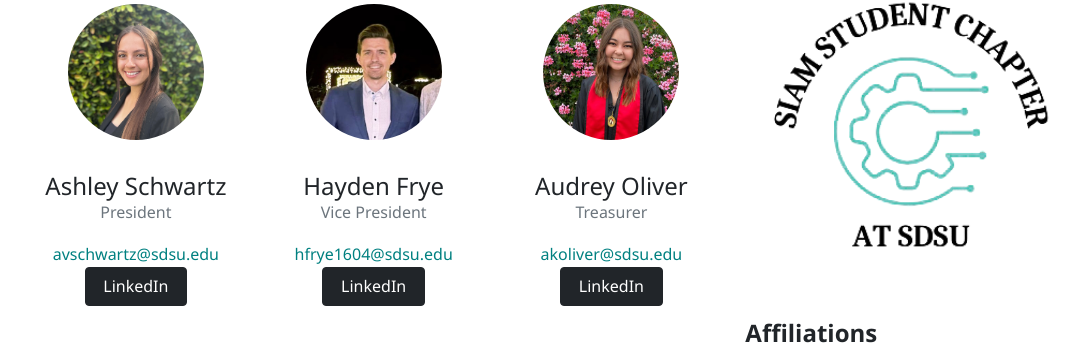
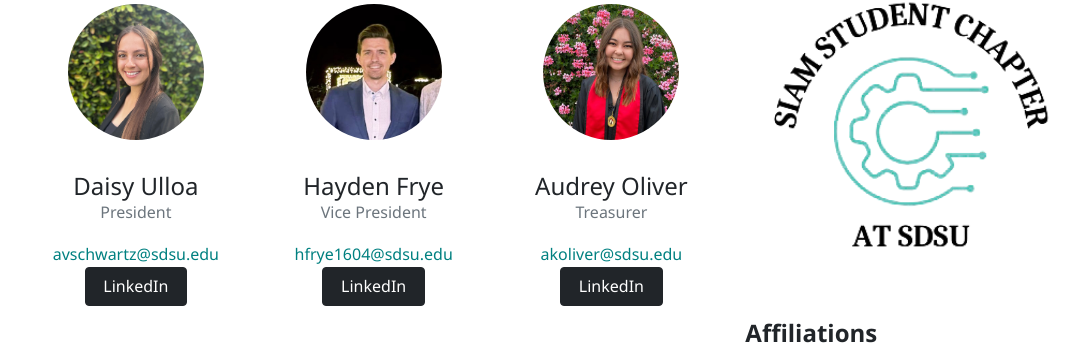
Before and after one commit to siamscsdsu/siamscsdsu.github.io, a Jekyll site: the page built from _pages/team.md, in a window 1280 px wide and 900 px high, scrolled down 346 px. Shown: the part 91-452 px from the top of the window, without its empty margins (88-1174 px from the left). Built offline with Jekyll 4.4.1, drawn with Linux system fonts in a browser that asks for light colours; nearby versions of some CDN libraries.

Commit message:
president change

```diff
--- a/_config.yml
+++ b/_config.yml
@@ -19,7 +19,7 @@ plugins:
 
 # Team names, titles and social links
 people:
-- name: Ashley Schwartz
+- name: Daisy Ulloa
   pic: 1
   position: President
   email: avschwartz@sdsu.edu
```
